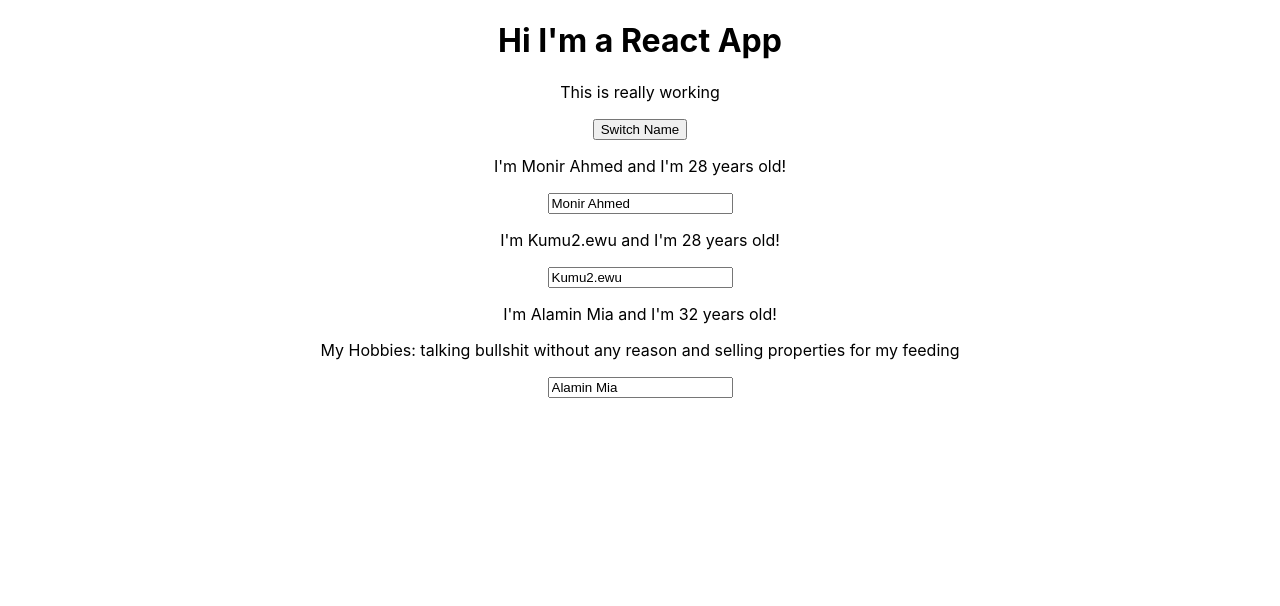
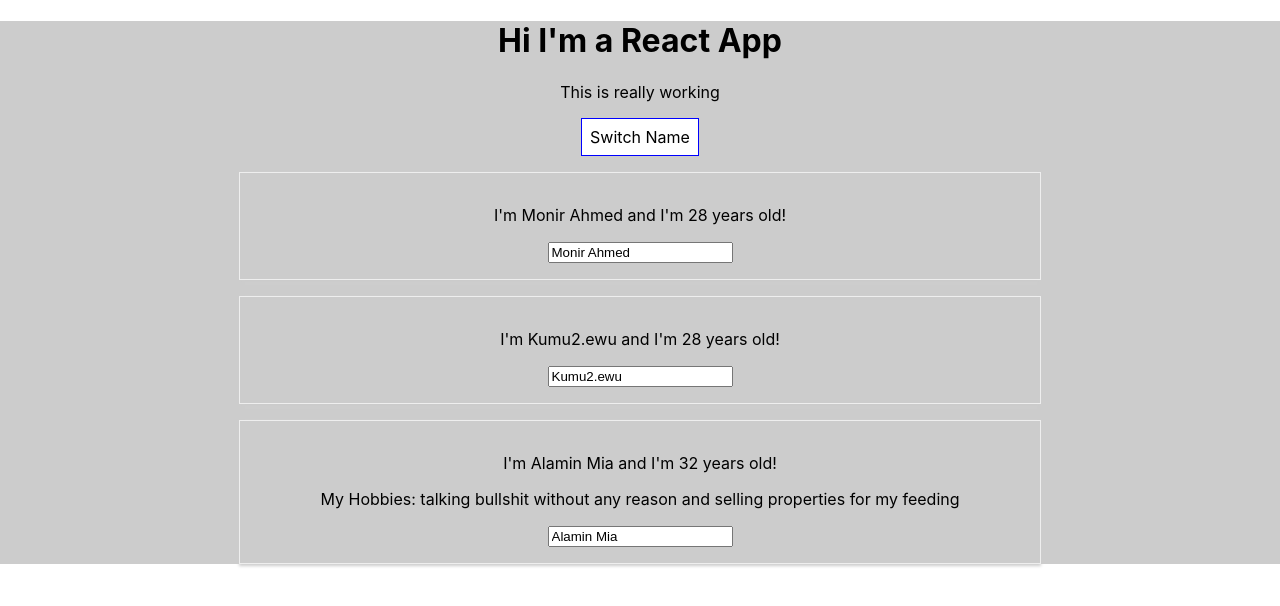
Before and after one commit to monirahmedtanveen/reactJs-cheatsheet, a React (Create React App) app in the folder react-complete-guide/: page / in a window 1280 px wide. Shown: the top 606 px of the page. Built offline with nearby package versions, Linux system fonts and the light colour scheme.

Commit message:
style added

```diff
--- a/react-complete-guide/src/App.js
+++ b/react-complete-guide/src/App.js
@@ -48,11 +48,25 @@
   }
 
   render () {
+    const styleTheButton = {
+      backgroundColor: 'white',
+      font: 'inherit',
+      border: '1px solid blue',
+      padding: '8px',
+      cursor: 'pointer'
+    };
+
+    const styleTheDiv = {
+      backgroundColor: '#ccc',
+      font: 'inherit'
+    };
+
     return (
-      <div className="App">
+      <div className="App" style={styleTheDiv}>
         <h1>Hi I'm a React App</h1>
         <p>This is really working</p>
-        <button onClick={() => this.switchNameHandler('Hello World !!!!')}>Switch Name</button>
+        <button style={styleTheButton}
+          onClick={() => this.switchNameHandler('Hello World !!!!')}>Switch Name</button>
         <Person
           name={this.state.person[0].name}
           age={this.state.person[0].age}></Person>
--- /dev/null
+++ b/react-complete-guide/src/Person/Person.css
@@ -0,0 +1,8 @@
+.Person {
+    width: 60%;
+    margin: 16px auto;
+    border: 1px solid #eee;
+    box-shadow: 0 2px 3px #ccc;
+    padding: 16px;
+    text-align: center;
+}
--- a/react-complete-guide/src/Person/Person.js
+++ b/react-complete-guide/src/Person/Person.js
@@ -1,8 +1,10 @@
-import React from 'react'
+import React from 'react';
+
+import './Person.css';
 
 const person = (props) => {
     return (
-        <div>
+        <div className="Person">
             <p onClick={props.click}>I'm {props.name} and I'm {props.age} years old!</p>
             <p>{props.children}</p>
             <input type="text" onChange={props.change} value={props.name} />
```
